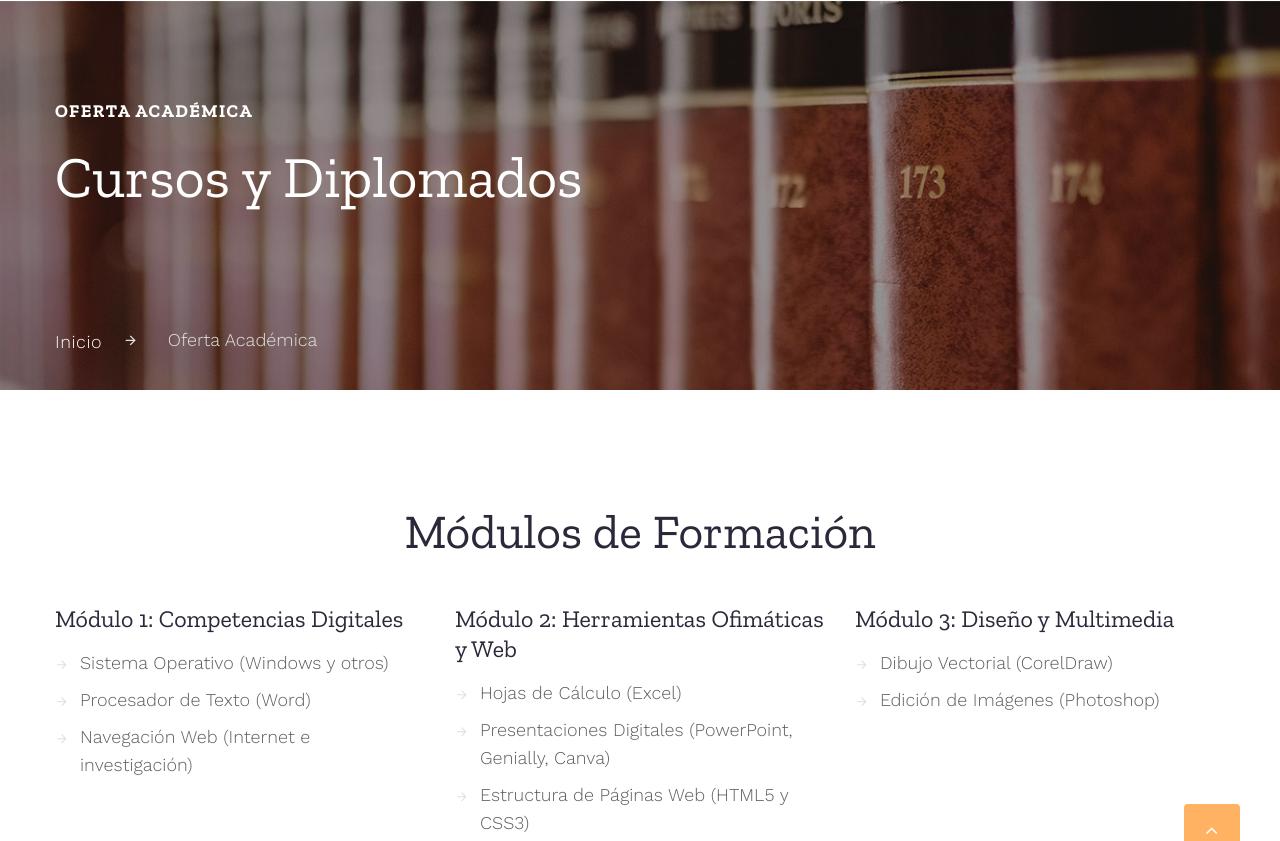
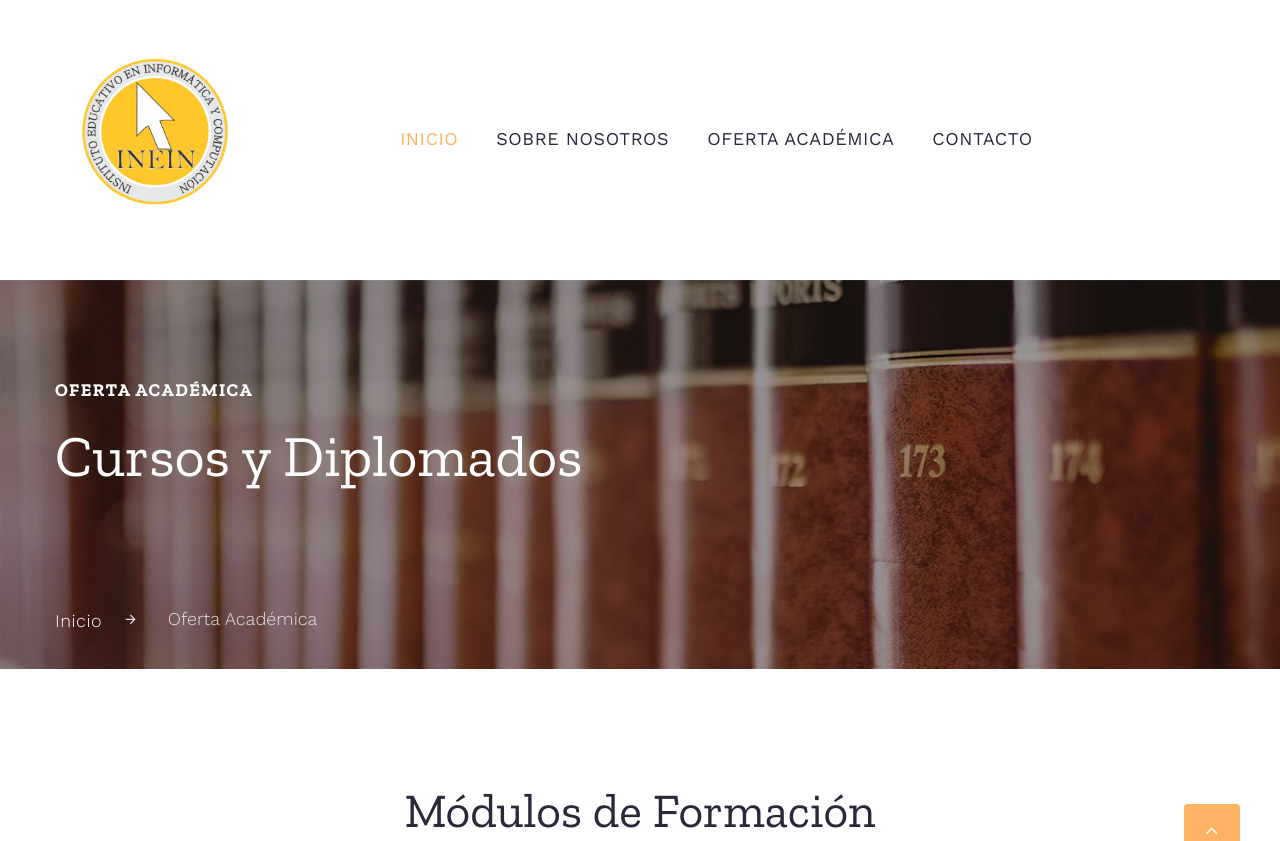
Before and after one commit to softdevagency/ineinsesecapa, a plain HTML site: page cursos.html in a window 1280 px wide. Shown: the top 841 px of the page. Drawn offline with nearby package versions, Linux system fonts and the light colour scheme.

Commit message:
Add files via upload

```diff
--- a/cursos.html
+++ b/cursos.html
@@ -39,6 +39,51 @@
       display: block;
     }
   </style>
+  <!-- RD Navbar-->
+<div class="rd-navbar-wrap">
+  <nav class="rd-navbar rd-navbar-classic"
+       data-layout="rd-navbar-fixed"
+       data-lg-device-layout="rd-navbar-fixed"
+       data-lg-layout="rd-navbar-static"
+       data-lg-stick-up="true"
+       data-lg-stick-up-offset="46px"
+       data-md-device-layout="rd-navbar-fixed"
+       data-md-layout="rd-navbar-fixed"
+       data-sm-layout="rd-navbar-fixed"
+       data-xl-device-layout="rd-navbar-static"
+       data-xl-layout="rd-navbar-static"
+       data-xl-stick-up="true"
+       data-xl-stick-up-offset="46px"
+       data-xxl-stick-up="true"
+       data-xxl-stick-up-offset="46px">
+    <div class="rd-navbar-main-outer">
+      <div class="rd-navbar-main">
+        <!-- RD Navbar Panel-->
+        <div class="rd-navbar-panel">
+          <!-- RD Navbar Toggle-->
+          <button class="rd-navbar-toggle" data-rd-navbar-toggle=".rd-navbar-nav-wrap"><span></span></button>
+          <!-- RD Navbar Brand-->
+          <div class="rd-navbar-brand">
+            <a class="brand" href="index">
+  <img class="brand-logo-dark" src="images/logo-default-245x50.png" alt="Logo INEIN">
+  <img class="brand-logo-light" src="images/logo-inverse-245x50.png" alt="Logo INEIN">
+</a>
+
+          </div>
+        </div>
+        <div class="rd-navbar-nav-wrap">
+          <!-- RD Navbar Nav -->
+          <ul class="rd-navbar-nav">
+            <li class="rd-nav-item active"><a class="rd-nav-link" href="index">Inicio</a></li>
+            <li class="rd-nav-item"><a class="rd-nav-link" href="nosotros">Sobre Nosotros</a></li>
+            <li class="rd-nav-item"><a class="rd-nav-link" href="cursos">Oferta Académica</a></li>
+            <li class="rd-nav-item"><a class="rd-nav-link" href="contactanos">Contacto</a></li>
+          </ul>
+        </div>
+      </div>
+    </div>
+  </nav>
+</div>
 </head>
 
   <!-- Breadcrumbs -->
```
Also changed, not shown: index.html (+1 -1 lines).
